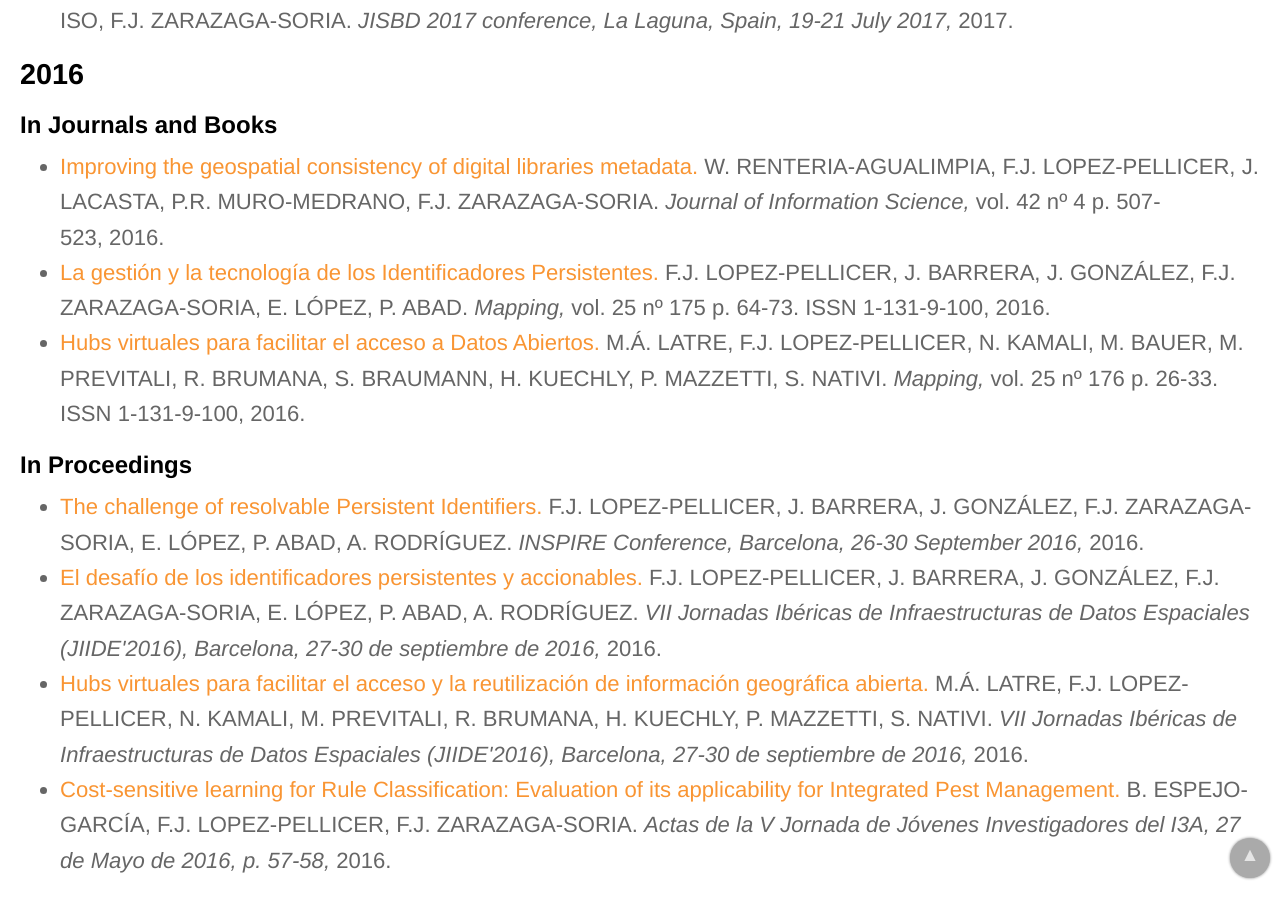
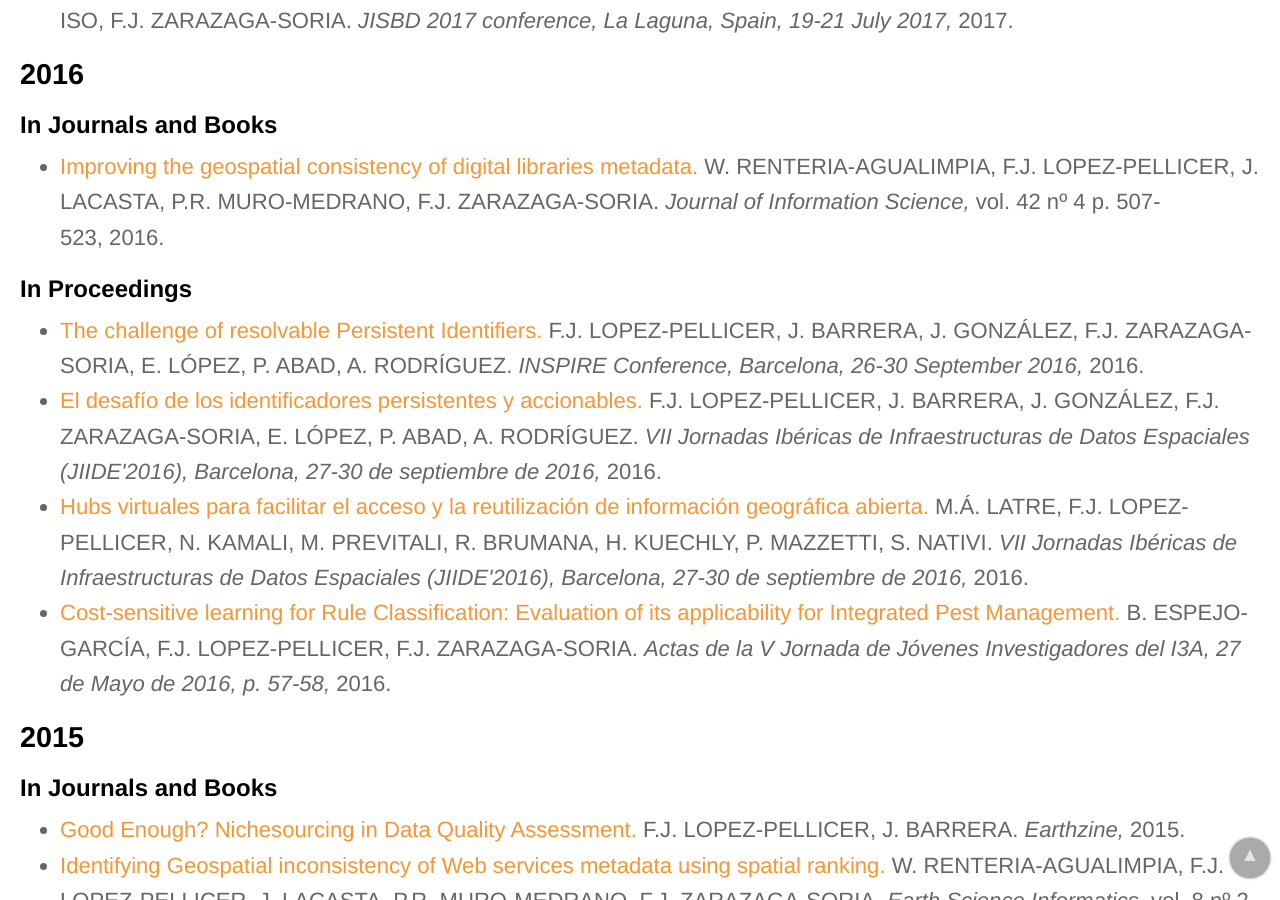
Before and after one commit to IAAA-Lab/IAAA-Lab.github.io, a Jekyll site: the page built from _staff/fjlopez.md, in a window 1280 px wide and 900 px high, scrolled down 2095 px. Built offline with Jekyll 4.4.1, drawn with Linux system fonts in a browser that asks for light colours; some of the changed lines change nothing that is shown.

Commit message:
Comentar publicaciones de Mapping que están duplicadas de Congresos

```diff
--- a/_data/papers.yml
+++ b/_data/papers.yml
@@ -104,20 +104,20 @@
   year: 2016
   doi: 10.1016/j.datak.2016.05.002
   url_oficial: http://dx.doi.org/10.1016/j.datak.2016.05.002
-# -------------------
-- title: "La gestión y la tecnología de los Identificadores Persistentes"
-  url: http://www.mappinginteractivo.es/images/revistas/REVISTA%20MAPPING%20175/files/assets/basic-html/page66.html
-  authors: F.J. LOPEZ-PELLICER, J. BARRERA, J. GONZÁLEZ, F.J. ZARAZAGA-SORIA, E. LÓPEZ, P. ABAD
-  publication: "Mapping"
-  publication_detail: "vol. 25 nº 175 p. 64-73. ISSN 1-131-9-100"
-  year: 2016
-# -------------------
-- title: "Hubs virtuales para facilitar el acceso a Datos Abiertos"
-  url: http://www.mappinginteractivo.es/images/revistas/REVISTA%20MAPPING%20176/files/assets/basic-html/page28.html
-  authors: M.Á. LATRE, F.J. LOPEZ-PELLICER, N. KAMALI, M. BAUER, M. PREVITALI, R. BRUMANA, S. BRAUMANN, H. KUECHLY, P. MAZZETTI, S. NATIVI
-  publication: "Mapping"
-  publication_detail: "vol. 25 nº 176 p. 26-33. ISSN 1-131-9-100"
-  year: 2016
+# ------------------- Excluir por ser publicación que tiene origen en un congreso
+# - title: "La gestión y la tecnología de los Identificadores Persistentes"
+#  url: http://www.mappinginteractivo.es/images/revistas/REVISTA%20MAPPING%20175/files/assets/basic-html/page66.html
+#  authors: F.J. LOPEZ-PELLICER, J. BARRERA, J. GONZÁLEZ, F.J. ZARAZAGA-SORIA, E. LÓPEZ, P. ABAD
+#  publication: "Mapping"
+#  publication_detail: "vol. 25 nº 175 p. 64-73. ISSN 1131-9100"
+#  year: 2016
+# ------------------- Excluir por ser publicación que tiene origen en un congreso
+#- title: "Hubs virtuales para facilitar el acceso a Datos Abiertos"
+#  url: http://www.mappinginteractivo.es/images/revistas/REVISTA%20MAPPING%20176/files/assets/basic-html/page28.html
+#  authors: M.Á. LATRE, F.J. LOPEZ-PELLICER, N. KAMALI, M. BAUER, M. PREVITALI, R. BRUMANA, S. BRAUMANN, H. KUECHLY, P. MAZZETTI, S. NATIVI
+#  publication: "Mapping"
+#  publication_detail: "vol. 25 nº 176 p. 26-33. ISSN 1131-9100"
+#  year: 2016
 # -------------------
 - title: "Reconstruction of itineraries from annotated text with an informed spanning tree algorithm"
   url: /curriculum/08-Publicaciones-Articulos/art_2016_IJGIS_Reconstruction.pdf
```
